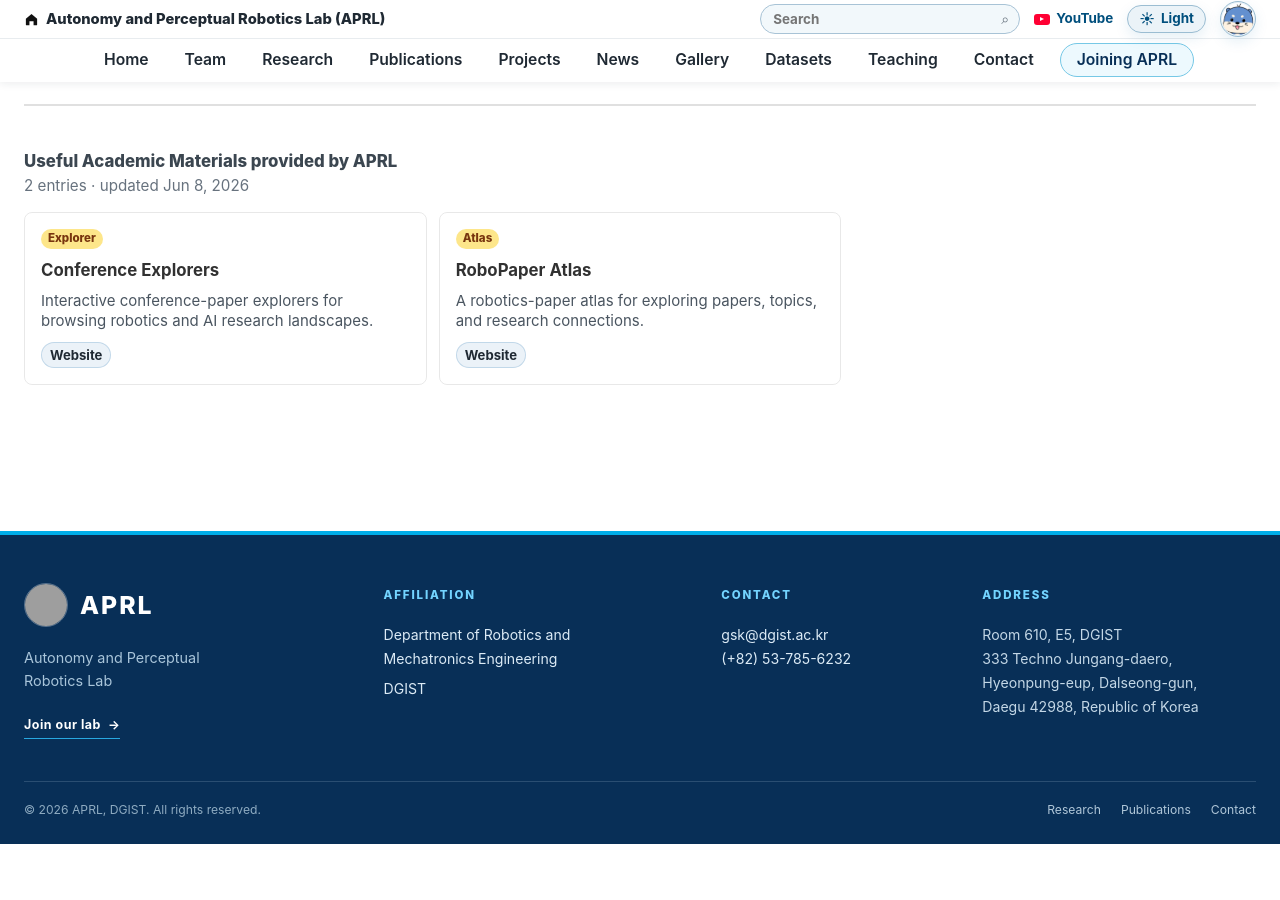
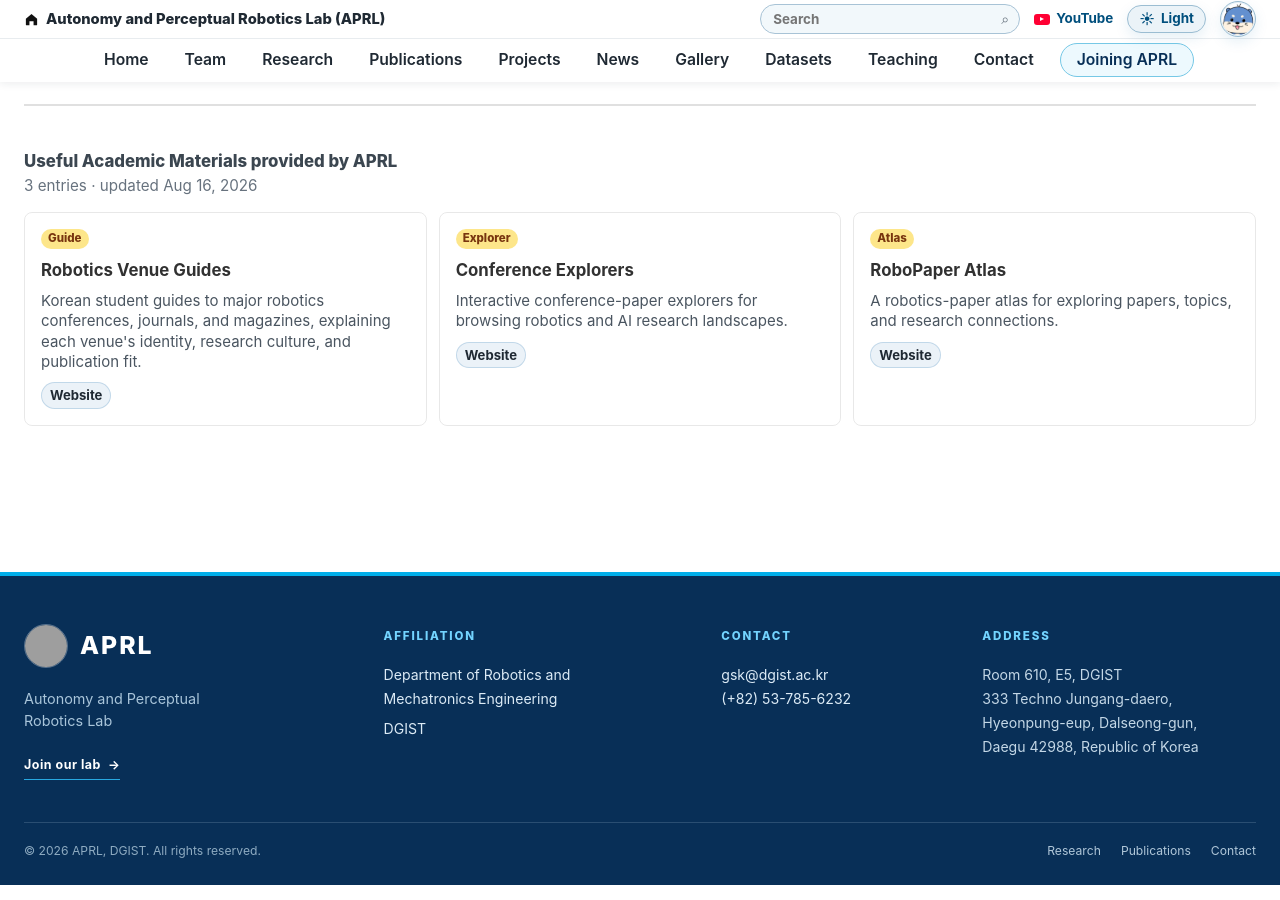
Before and after one commit to team-aprl/team-aprl.github.io, a Jekyll site: the page built from teaching.html, in a window 1280 px wide and 900 px high, scrolled down 1340 px. Built offline with Jekyll 4.4.1, drawn with Linux system fonts in a browser that asks for light colours; grey boxes are pictures that could not be loaded.

Commit message:
Add robotics venue guides to teaching materials

```diff
--- a/teaching.html
+++ b/teaching.html
@@ -40,8 +40,14 @@ lang: "en"
         </div>
         <div class="teaching-projects">
           <div class="publication-year">Useful Academic Materials provided by APRL</div>
-          <p class="teaching-projects-meta">2 entries &middot; updated Jun 8, 2026</p>
+          <p class="teaching-projects-meta">3 entries &middot; updated Aug 16, 2026</p>
           <div class="teaching-list">
+            <article class="teaching-card">
+              <div class="teaching-title-row"><span class="pub-badge aprl">Guide</span><h3>Robotics Venue Guides</h3></div>
+              <div class="publication-meta"><span>Korean student guides to major robotics conferences, journals, and magazines, explaining each venue's identity, research culture, and publication fit.</span></div>
+              <div class="publication-actions"><a href="https://gisbi-kim.github.io/robotics-venue-guides-kr/">Website</a></div>
+            </article>
+
             <article class="teaching-card">
               <div class="teaching-title-row"><span class="pub-badge aprl">Explorer</span><h3>Conference Explorers</h3></div>
               <div class="publication-meta"><span>Interactive conference-paper explorers for browsing robotics and AI research landscapes.</span></div>
```
